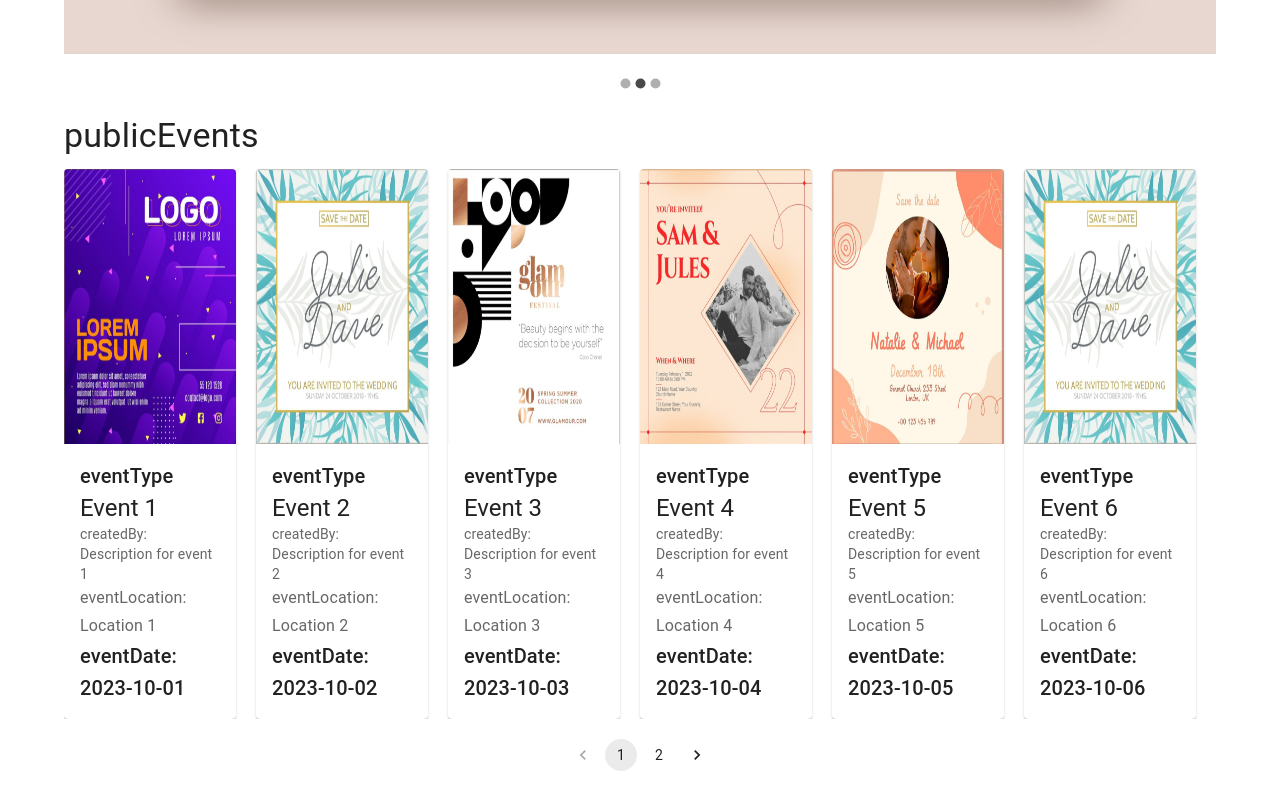
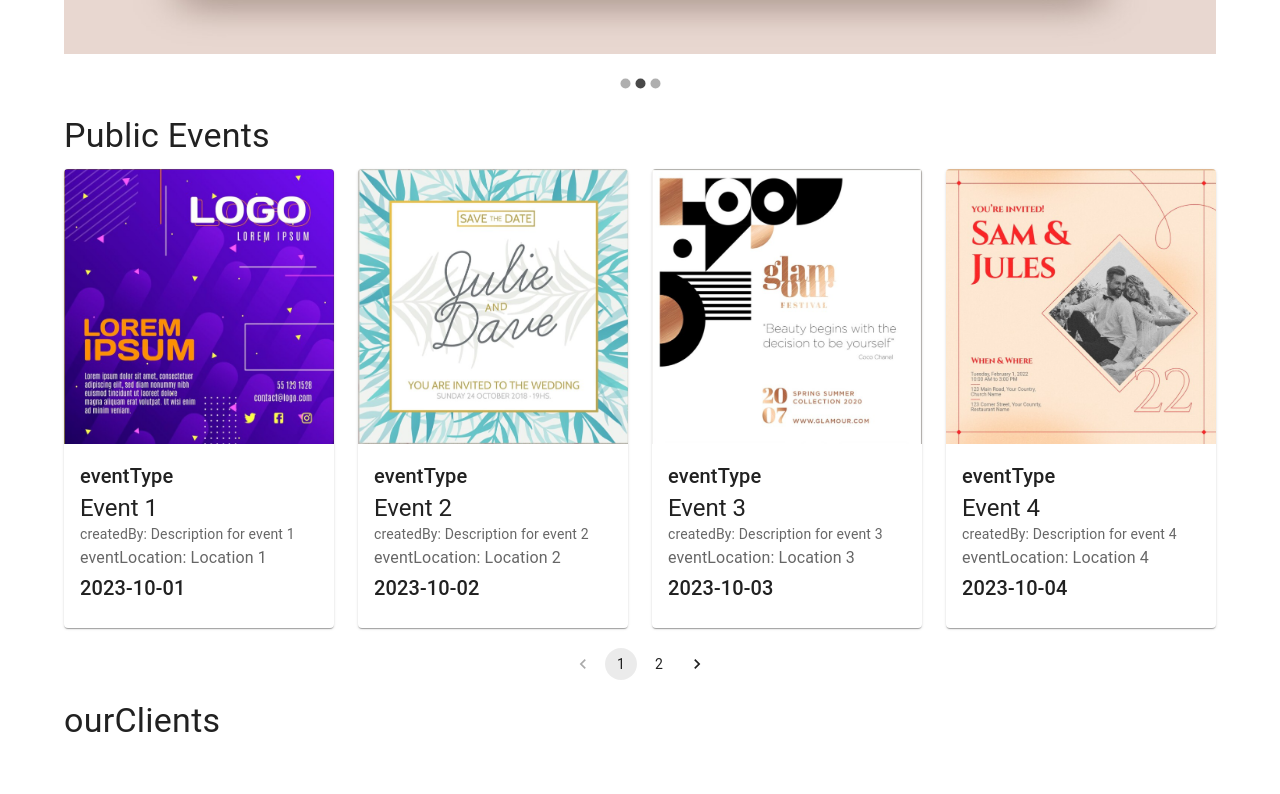
Before and after one commit to arbcamilo/planificalofront, a React (Create React App) app: page / in a window 1280 px wide. Shown: the part 426-1220 px from the top of the page. Built offline with nearby package versions, Linux system fonts and the light colour scheme.

Commit message:
uptade home

```diff
--- a/src/Components/Home/Home.jsx
+++ b/src/Components/Home/Home.jsx
@@ -2,7 +2,7 @@ import React from "react";
 import {
   Typography,
   Container,
-  Grid2 as Grid,
+  Grid,
   Paper,
   Card,
   CardContent,
@@ -79,10 +79,12 @@ const events = [
 const Inicio = () => {
   const { t } = useTranslation();
   const [page, setPage] = React.useState(1);
-  const itemsPerPage = 5;
+  const itemsPerPage = 4;
   const handleChange = (event, value) => {
     setPage(value);
   };
+
+  const paginatedEvents = events.slice((page - 1) * itemsPerPage, page * itemsPerPage);
 
   return (
     <Container>
@@ -107,9 +109,10 @@ const Inicio = () => {
       <Typography variant="h4" gutterBottom style={{ marginTop: "20px" }}>
         {t("publicEvents")}
       </Typography>
-      <Box display="flex" overflow="auto">
-        {events.map((event) => (
-          <Card key={event.id} style={{ width: "284px", height: "550px", marginRight: "20px" }}>
+      <Grid container spacing={3}>
+        {paginatedEvents.map((event) => (
+          <Grid item xs={12} sm={6} md={3} key={event.id}>
+            <Card style={{ height: "100%" }}>
               <CardMedia
                 component="img"
                 height="275"
@@ -131,12 +134,13 @@ const Inicio = () => {
                   {t("eventLocation")}: {event.location}
                 </Typography>
                 <Typography variant="h6" color="text.primary">
-                {t("eventDate")}: {event.date}
+                  {event.date}
                 </Typography>
               </CardContent>
             </Card>
+          </Grid>
         ))}
-      </Box>
+      </Grid>
       <Box display="flex" justifyContent="center" marginTop="20px">
         <Pagination
           count={Math.ceil(events.length / itemsPerPage)}
--- a/src/Locales/en/translation.json
+++ b/src/Locales/en/translation.json
@@ -90,5 +90,6 @@
   "userCreatedSuccessfully": "User created successfully",
   "confirmationEmailSent": "A confirmation email has been sent to your email address. Please confirm to complete the registration.",
   "goToHome": "Go to Home",
-  "close": "Close"
+  "close": "Close",
+  "publicEvents": "Public Events"
 }
--- a/src/Locales/es/translation.json
+++ b/src/Locales/es/translation.json
@@ -90,5 +90,6 @@
   "userCreatedSuccessfully": "Usuario creado exitosamente",
   "confirmationEmailSent": "A tu correo debió llegar un email de confirmación para completar el registro. Una vez lo confirmes podrás iniciar sesión.",
   "goToHome": "Ir al home",
-  "close": "Cerrar"
+  "close": "Cerrar",
+  "publicEvents": "Eventos Públicos"
 }
```
Lines whose indentation alone changed are shown as unchanged.
